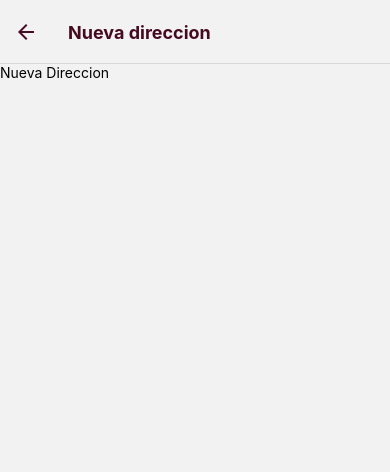
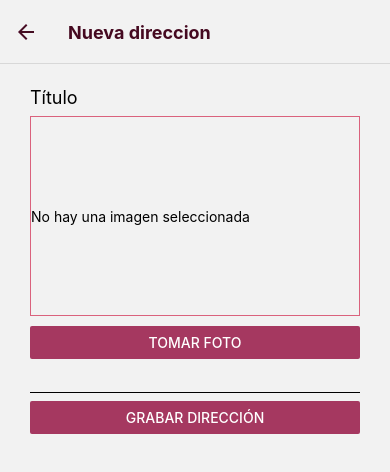
Before and after one commit to dariorapetti/AppCamera, a React Native app: screen /Nuevo in a window 390 px wide. Shown: the top 472 px of the page. Built offline with nearby package versions, Linux system fonts and the light colour scheme.

Commit message:
Image Picker

```diff
--- a/package.json
+++ b/package.json
@@ -14,6 +14,8 @@
     "@react-navigation/native-stack": "^6.5.0",
     "react": "17.0.2",
     "react-native": "0.67.2",
+    "react-native-fs": "^2.18.0",
+    "react-native-image-picker": "^4.7.3",
     "react-native-safe-area-context": "^3.3.2",
     "react-native-screens": "^3.11.1",
     "react-redux": "^7.2.6",
--- /dev/null
+++ b/src/components/ImageSelector/index.js
@@ -0,0 +1,82 @@
+import React, { useState } from "react";
+import { View, Text, StyleSheet, Button, Image, Alert, PermissionsAndroid } from "react-native";
+import * as ImagePicker from 'react-native-image-picker';
+import { COLORS } from '../../constants';
+
+const ImageSelector = (props) => {
+    const [pickedUri, setPickedUri] = useState();
+
+    const verifyPermission = async () => {
+        try {
+            const granted = await PermissionsAndroid.request(
+                PermissionsAndroid.PERMISSIONS.CAMERA,
+                {
+                    title: 'APP CAMERA - Permisos de cámara',
+                    message: 'APP CAMERA necesita acceso a la cámara',
+                    buttonNeutral: 'Preguntar más tarde',
+                    buttonNegative: 'Cancelar',
+                    buttonPositive: 'Ok'
+                }
+            )
+            return (granted == PermissionsAndroid.RESULTS.GRANTED);
+        } catch (error) {
+            console.warn(error);
+        }
+    };
+    const handleTakeImage = async () => {
+        const isCameraOk = await verifyPermission();
+        if(!isCameraOk) return;
+
+        let options = {
+            storageOptions: {
+                skipBackup: true,
+                path: 'images'
+            }
+        }
+
+        const image = await ImagePicker.launchCamera(options, (response) => {
+            if(response.didCancel){
+                console.log('Cancelado por el usuario');
+            } else if(response.error){
+                console.log("ImagePicker error: ", response.error);
+            } else if (response.customButton) {
+                console.log("El usuario ha presionado el botón: ", response.customButton);
+            } else {
+                setPickedUri(response.assets[0].uri);
+                //props.onImage(response.uri);
+            }
+        });
+    };
+
+    return (
+        <View style={styles.container}>
+            <View style={styles.preview}>
+                { !pickedUri ? (<Text>No hay una imagen seleccionada</Text>) : (
+                    <Image style={styles.image} source={{uri: pickedUri}} />
+                )}
+            </View>
+            <Button title="Tomar foto" color={COLORS.MAROON} onPress={handleTakeImage} />
+        </View>
+    )
+}
+
+const styles = StyleSheet.create({
+    container: {
+        flex: 1,
+    },
+    preview: {
+        width: '100%',
+        height: 200,
+        marginBottom: 10,
+        justifyContent: 'center',
+        alignContent: 'center',
+        borderColor: COLORS.BLUSH,
+        borderWidth: 1
+    },
+    image: {
+        width: '100%',
+        height: '100%'
+    }
+});
+
+export default ImageSelector;
--- /dev/null
+++ b/src/models/Place.js
@@ -0,0 +1,8 @@
+class Place {
+    constructor (id, title){
+        this.id = id.toString();
+        this.title = title;
+    }
+}
+
+export default Place;
--- a/src/navigation/PlaceNavigator.js
+++ b/src/navigation/PlaceNavigator.js
@@ -1,5 +1,5 @@
 import React from 'react'
-import { Platform } from 'react-native'
+import { Platform, Text, TouchableOpacity } from 'react-native'
 import { createNativeStackNavigator } from '@react-navigation/native-stack'
 
 import { COLORS } from '../constants'
@@ -29,7 +29,16 @@ const PlaceNavigator = () => (
         <PlaceStack.Screen
             name="Direcciones"
             component={PlaceListScreen}
-            options={{title: 'Direcciones'}}
+            options={({ navigation }) => (
+                {
+                    title: 'Direcciones',
+                    headerRight: () => (
+                        <TouchableOpacity onPress={() => navigation.navigate('Nuevo')}>
+                            <Text style={{color: 'white', fontSize: 16, fontWeight: 'bold'}}>Crear</Text>
+                        </TouchableOpacity>
+                    )
+                })
+            }
         />
         <PlaceStack.Screen
             name="Detalle"
--- a/src/screens/NewPlaceScreen.js
+++ b/src/screens/NewPlaceScreen.js
@@ -1,18 +1,57 @@
-import React from 'react'
-import { View, Text, StyleSheet } from 'react-native'
+import React, { useState } from 'react'
+import { View, Text, StyleSheet, ScrollView, Button, TextInput } from 'react-native';
+import { COLORS } from '../constants';
+import { useDispatch } from 'react-redux';
+import { addPlace } from '../store/places.actions';
+import ImageSelector from '../components/ImageSelector';
 
-const NewPlaceScreen = () => {
+const NewPlaceScreen = ({navigation}) => {
+    const dispatch = useDispatch();
+    const [title, setTitle] = useState('');
+
+    const handleTitleChange = (text) => setTitle(text);
+
+    const handleSave = () => {
+        dispatch(addPlace(title));
+        navigation.navigate('Direcciones')
+    }
+
+    const handleOnImage = (uri) => {
+        console.warn(uri);
+    }
+
     return (
-        <View style={styles.container}>
-            <Text>Nueva Direccion</Text>
-        </View>
+        <ScrollView>
+            <View style={styles.container}>
+                <Text style={styles.label}>Título</Text>
+                <ImageSelector onImage={handleOnImage} />
+                <TextInput
+                    style={styles.input}
+                    onChangeText={handleTitleChange}
+                    value={title}
+                    />
+                <Button title="Grabar dirección" color={COLORS.MAROON} onPress={() => handleSave()}></Button>
+            </View>
+        </ScrollView>
     )
 }
 
 const styles = StyleSheet.create({
     container: {
-        flex: 1
+        flex: 1,
+        marginHorizontal: 30,
+        marginVertical: 15
+    },
+    label: {
+        fontSize: 18,
+        marginVertical: 8
+    },
+    input: {
+        borderBottomColor: 'black',
+        borderBottomWidth: 1,
+        marginVertical: 8,
+        padding: 4
     }
 })
 
-export default NewPlaceScreen
+export default NewPlaceScreen;
--- a/src/store/places.reducer.js
+++ b/src/store/places.reducer.js
@@ -1,7 +1,19 @@
+import Place from "../models/Place";
+import { ADD_PLACE } from "./places.actions";
+
 const initialState = {
     places: []
 }
 
 export default (state = initialState, action) => {
-    return state
+    switch (action.type) {
+        case ADD_PLACE:
+            const newPlace = new Place(Date.now(), action.payload.title);
+            return {
+                ...state,
+                places: state.places.concat(newPlace)
+            }
+        default:
+            return state;
+    }
 }
```
Also changed, not shown: 2 other files (tests, documents, lock files or other folders).
